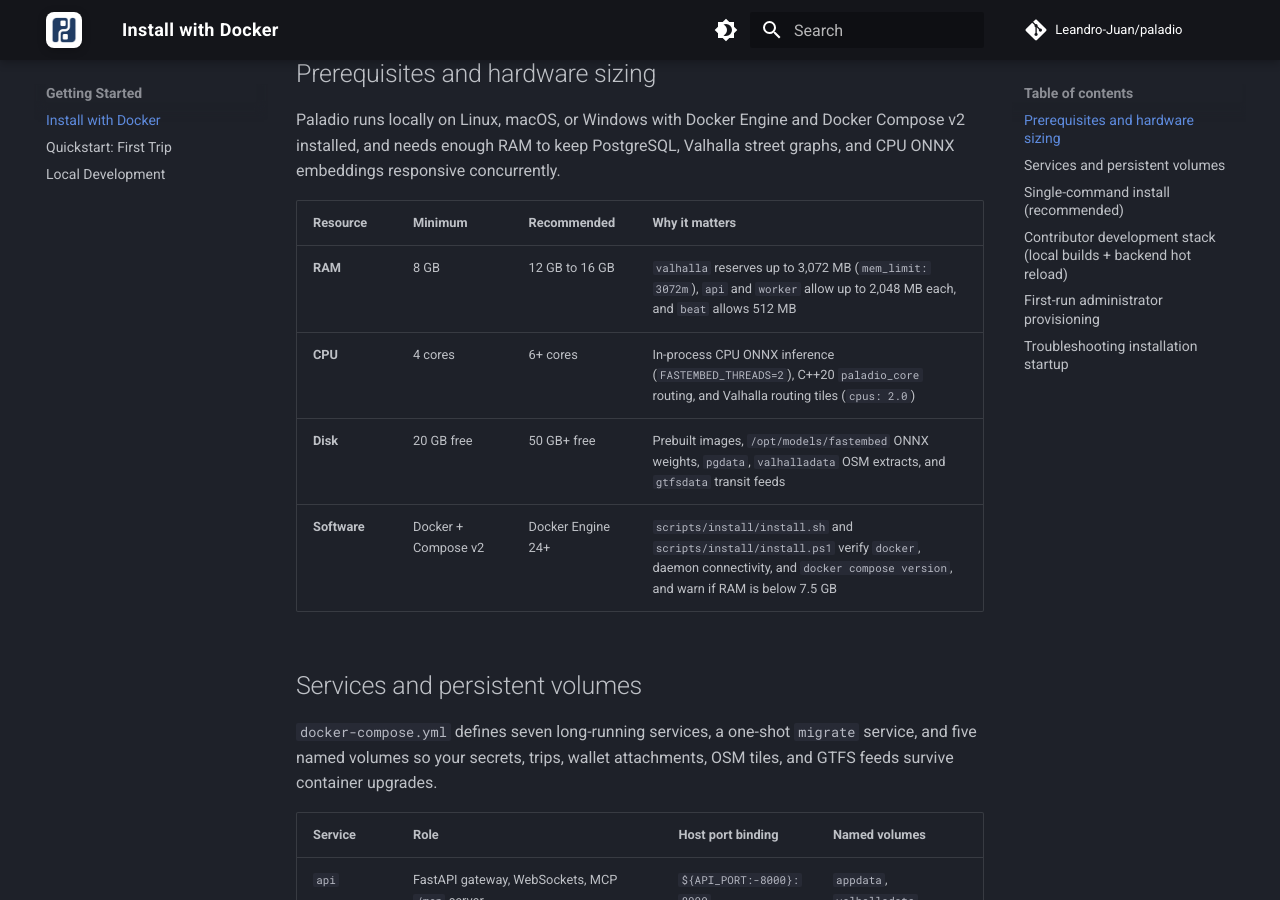
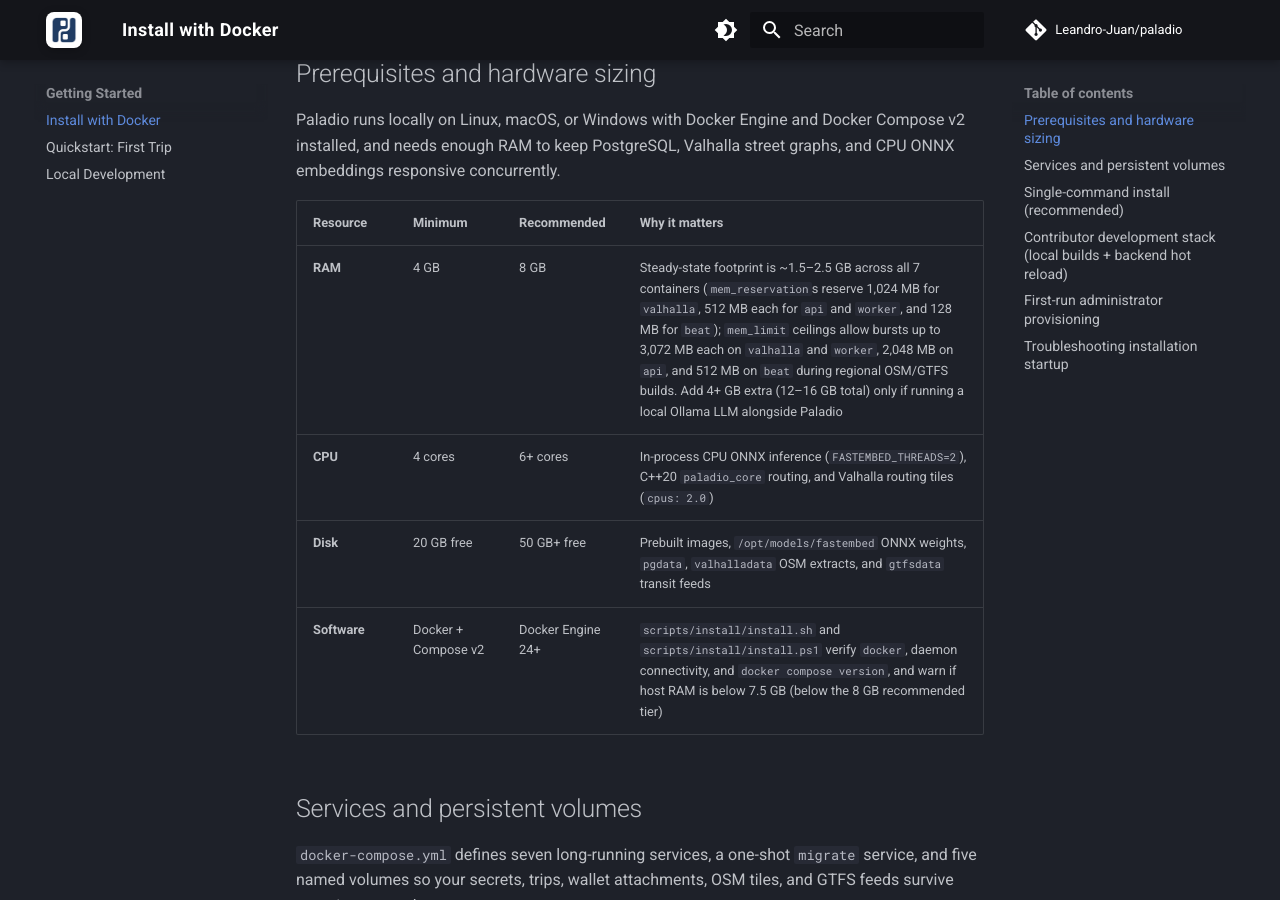
Before and after one commit to Leandro-Juan/paladio, an MkDocs documentation site: the page built from docs/getting-started/installation.md, in a window 1280 px wide and 900 px high, scrolled down 326 px. Built offline with MkDocs 1.6.1 and Material for MkDocs 9.7.7, drawn with Linux system fonts in a browser that asks for light colours; comment, search, counter and statistics services are not loaded; some of the changed text lies outside the part shown.

Commit message:
docs: lower minimum and recommended RAM requirements to 4 GB and 8 GB
Signed-off-by: Leandro <l.juanalba@proton.me>

```diff
--- a/docs/getting-started/installation.md
+++ b/docs/getting-started/installation.md
@@ -8,10 +8,10 @@ Paladio runs locally on Linux, macOS, or Windows with Docker Engine and Docker C
 
 | Resource | Minimum | Recommended | Why it matters |
 | :--- | :--- | :--- | :--- |
-| **RAM** | 8 GB | 12 GB to 16 GB | `valhalla` reserves up to 3,072 MB (`mem_limit: 3072m`), `api` and `worker` allow up to 2,048 MB each, and `beat` allows 512 MB |
+| **RAM** | 4 GB | 8 GB | Steady-state footprint is ~1.5–2.5 GB across all 7 containers (`mem_reservation`s reserve 1,024 MB for `valhalla`, 512 MB each for `api` and `worker`, and 128 MB for `beat`); `mem_limit` ceilings allow bursts up to 3,072 MB each on `valhalla` and `worker`, 2,048 MB on `api`, and 512 MB on `beat` during regional OSM/GTFS builds. Add 4+ GB extra (12–16 GB total) only if running a local Ollama LLM alongside Paladio |
 | **CPU** | 4 cores | 6+ cores | In-process CPU ONNX inference (`FASTEMBED_THREADS=2`), C++20 `paladio_core` routing, and Valhalla routing tiles (`cpus: 2.0`) |
 | **Disk** | 20 GB free | 50 GB+ free | Prebuilt images, `/opt/models/fastembed` ONNX weights, `pgdata`, `valhalladata` OSM extracts, and `gtfsdata` transit feeds |
-| **Software** | Docker + Compose v2 | Docker Engine 24+ | `scripts/install/install.sh` and `scripts/install/install.ps1` verify `docker`, daemon connectivity, and `docker compose version`, and warn if RAM is below 7.5 GB |
+| **Software** | Docker + Compose v2 | Docker Engine 24+ | `scripts/install/install.sh` and `scripts/install/install.ps1` verify `docker`, daemon connectivity, and `docker compose version`, and warn if host RAM is below 7.5 GB (below the 8 GB recommended tier) |
 
 ## Services and persistent volumes
 
@@ -90,6 +90,6 @@ docker compose logs -f --tail=100 migrate api worker db valhalla
 
 - **Port 3000 or 8000 already in use**: Both `scripts/install/install.sh` and `scripts/install/install.ps1` automatically detect occupied host ports during installation, select the next available `API_PORT` / `FRONTEND_PORT`, and save the resolved ports into `.env` (while leaving ports already bound by Paladio's own Compose containers untouched). If you run `docker compose up -d` manually or want a specific port on an existing install, set `API_PORT` or `FRONTEND_PORT` in `.env` and restart with `docker compose up -d` (the frontend reads `API_PORT` at runtime—no image rebuild needed). You can also pre-select preferred ports on a one-liner install—for example `curl -fsSL https://raw.githubusercontent.com/Leandro-Juan/paladio/main/scripts/install/install.sh | API_PORT=8080 FRONTEND_PORT=3001 bash` on Linux/macOS, or `$env:API_PORT="8080"; $env:FRONTEND_PORT="3001"; irm https://raw.githubusercontent.com/Leandro-Juan/paladio/main/scripts/install/install.ps1 | iex` on PowerShell.
 - **Missing pgvector or timescaledb extension**: Verify the `db` service uses `timescale/timescaledb:2.30.2-pg16` and run `docker compose exec db psql -U postgres -d paladio -c "CREATE EXTENSION IF NOT EXISTS vector; CREATE EXTENSION IF NOT EXISTS timescaledb;"`.
-- **Out-of-memory kills**: Ensure Docker Desktop or your Linux VM has at least 8 GB of RAM assigned, and keep `API_WORKERS=1` for personal/homelab installs so ONNX embedding weights are only loaded once in the API container.
+- **Out-of-memory kills**: Ensure Docker Desktop or your Linux VM has at least 4 GB of RAM assigned (6–8 GB recommended when compiling large regional OSM extracts), enable swap on 4 GB hosts, keep `API_WORKERS=1` for personal/homelab installs so ONNX embedding weights are only loaded once in the API container, and optionally set `FASTEMBED_IDLE_TIMEOUT_SECONDS=300` to reclaim ~300 MB of ONNX memory when idle.
 
 Next, complete your initial taste profile and generate your first deterministic itinerary in [Quickstart: plan your first trip](quickstart.md).
```
Also changed, not shown: README.md (+2 -2 lines), docs/self-hosting/configuration.md (+1 -1 lines).
